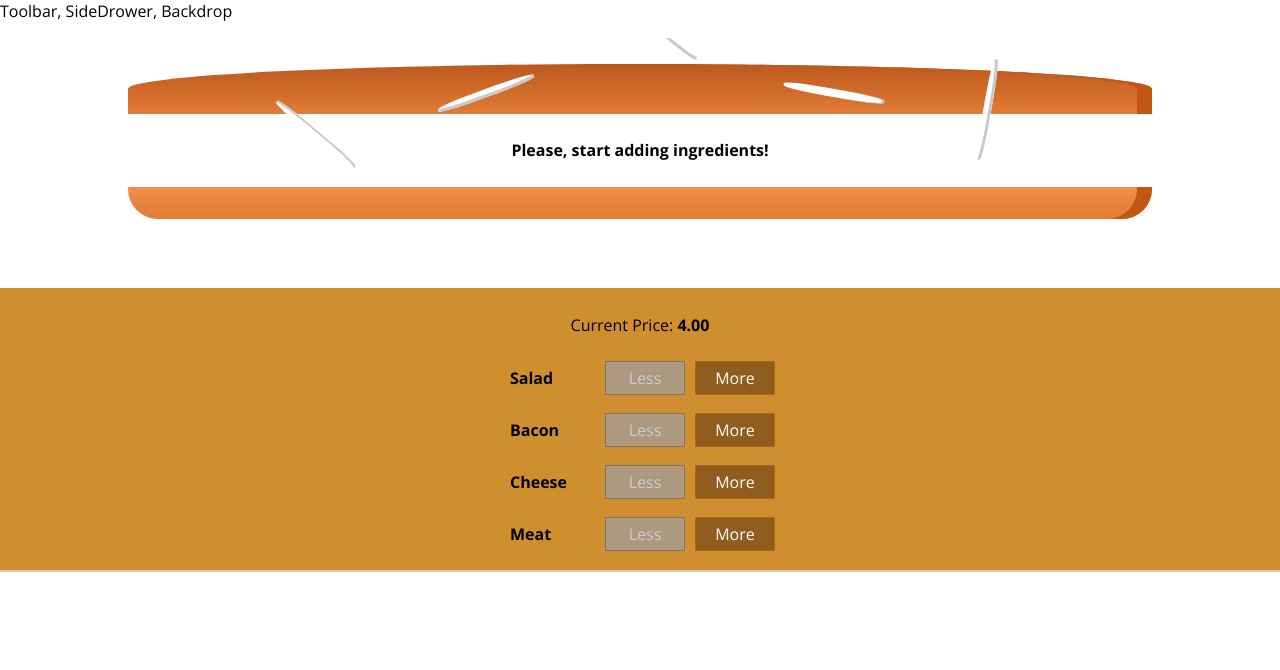
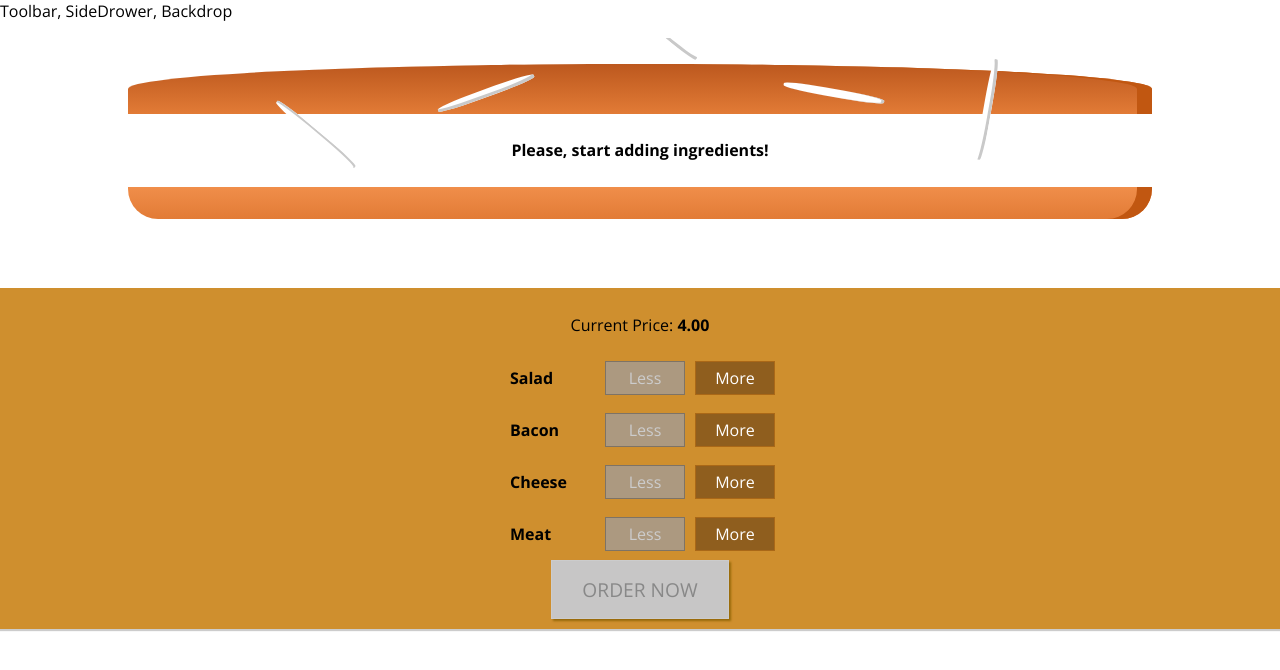
Before and after one commit to mjormy/burger-builder, a React (Create React App) app: page / in a window 1280 px wide. Shown: the top 670 px of the page. Built offline with nearby package versions, Linux system fonts and the light colour scheme.

Commit message:
Agregado el botón para ordenar que se habilita / deshabilita según el número de ingredientes

```diff
--- a/src/components/Burger/BuildControls/BuildControls.js
+++ b/src/components/Burger/BuildControls/BuildControls.js
@@ -21,6 +21,9 @@
         removed={() => props.ingredientRemoved(ctrl.type)}
         disabled={props.disabled[ctrl.type]}/>
     ))}
+    <button
+      className={classes.OrderButton}
+      disabled={!props.purchasable}>ORDER NOW</button>
   </div>
 );
 
--- a/src/components/Burger/BuildControls/BuildControls.module.css
+++ b/src/components/Burger/BuildControls/BuildControls.module.css
@@ -8,3 +8,45 @@
   margin: auto;
   padding: 10px 0;
 }
+
+
+.OrderButton {
+  background-color: #DAD735;
+  outline: none;
+  cursor: pointer;
+  border: 1px solid #966909;
+  color: #966909;
+  font-family: inherit;
+  font-size: 1.2em;
+  padding: 15px 30px;
+  box-shadow: 2px 2px 2px #966909;
+}
+
+.OrderButton:hover, .OrderButton:active {
+  background-color: #A0DB41;
+  border: 1px solid #966909;
+  color: #966909;
+}
+
+.OrderButton:disabled {
+  background-color: #C7C6C6;
+  cursor: not-allowed;
+  border: 1px solid #ccc;
+  color: #888888;
+}
+
+.OrderButton:not(:disabled) {
+  animation: enable 0.3s linear;
+}
+
+@keyframes enable {
+  0% {
+      transform: scale(1);
+  }
+  60% {
+      transform: scale(1.1);
+  }
+  100% {
+      transform: scale(1);
+  }
+}
--- a/src/components/Burger/Burger.js
+++ b/src/components/Burger/Burger.js
@@ -2,7 +2,6 @@
 
 import classes from './Burger.module.css';
 import BurgerIngredient from './BurgerIngredient/BurgerIngredient'
-import BurgerBuilder from '../../containers/BurgerBuilder/BurgerBuilder';
 
 const burger = (props) => {
   let transformedIngredients = Object.keys(props.ingredients).map(ingredientKey => {
--- a/src/containers/BurgerBuilder/BurgerBuilder.js
+++ b/src/containers/BurgerBuilder/BurgerBuilder.js
@@ -19,12 +19,29 @@
       cheese: 0,
       meat: 0
     },
-    totalPrice: 4
+    totalPrice: 4,
+    purchasable: false
+  }
+
+  updatePurchaseState(ingredients) {
+    let ingredientKeys = Object.keys(ingredients)
+
+    let mappedIngredientKeys = ingredientKeys
+      .map(ingredientKey => {
+        return ingredients[ingredientKey]
+      });
+
+    let reducedIngredientKeys = mappedIngredientKeys
+      .reduce((sum, el) => {
+        return sum + el;
+      }, 0);
+
+    this.setState({ purchasable: reducedIngredientKeys > 0 });
   }
 
   addIngredientHandler = (type) => {
     const oldCount = this.state.ingredients[type];
-    const updatedCount = oldCount +1;
+    const updatedCount = oldCount + 1;
     const updatedIngredients = {
       ...this.state.ingredients
     }
@@ -32,7 +49,8 @@
     const ingredientPrice = INGREDIENT_PRICES[type];
     const oldPrice = this.state.totalPrice;
     const newPrice = oldPrice + ingredientPrice;
-    this.setState({totalPrice: newPrice, ingredients: updatedIngredients});
+    this.setState({ totalPrice: newPrice, ingredients: updatedIngredients });
+    this.updatePurchaseState(updatedIngredients);
   }
 
   removeIngredientHandler = (type) => {
@@ -40,7 +58,7 @@
     if (oldCount <= 0) {
       return;
     }
-    const updatedCount = oldCount -1;
+    const updatedCount = oldCount - 1;
     const updatedIngredients = {
       ...this.state.ingredients
     }
@@ -48,7 +66,8 @@
     const ingredientPrice = INGREDIENT_PRICES[type];
     const oldPrice = this.state.totalPrice;
     const newPrice = oldPrice - ingredientPrice;
-    this.setState({totalPrice: newPrice, ingredients: updatedIngredients});
+    this.setState({ totalPrice: newPrice, ingredients: updatedIngredients });
+    this.updatePurchaseState(updatedIngredients);
   }
 
   render() {
@@ -56,17 +75,18 @@
       ...this.state.ingredients
     };
     for (let key in disabledInfo) {
-      disabledInfo[key] = disabledInfo [key] <= 0
+      disabledInfo[key] = disabledInfo[key] <= 0
     }
 
     return (
       <Aux>
-        <Burger ingredients={this.state.ingredients}/>
+        <Burger ingredients={this.state.ingredients} />
         <BuildControls
           ingredientAdded={this.addIngredientHandler}
           ingredientRemoved={this.removeIngredientHandler}
           disabled={disabledInfo}
-          price={this.state.totalPrice}/>
+          purchasable={this.state.purchasable}
+          price={this.state.totalPrice} />
       </Aux>
     );
   }
```
